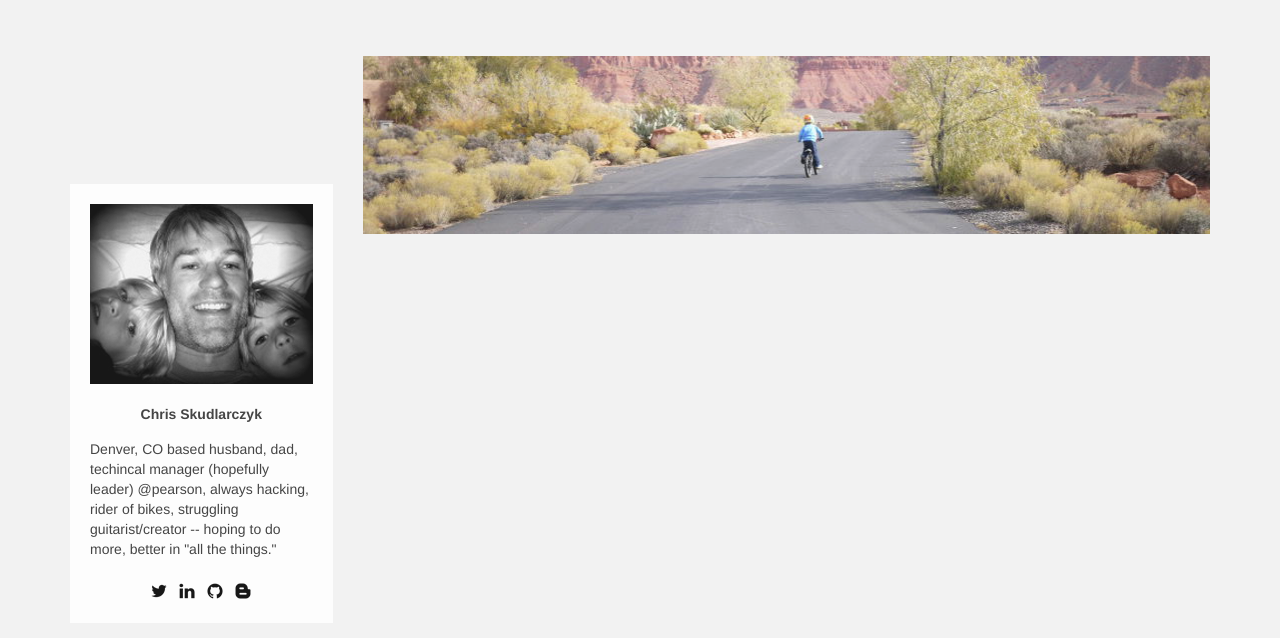
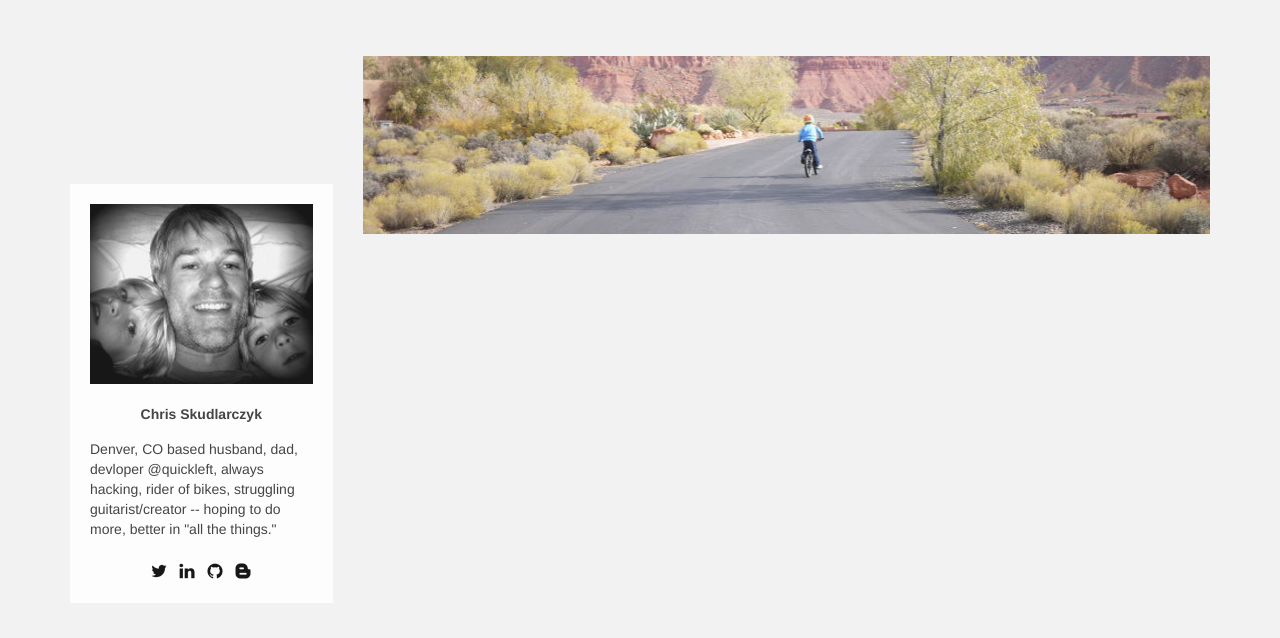
Before and after one commit to chris-skud/cskud, a plain HTML site: page main.html in a window 1280 px wide. Drawn offline with nearby package versions, Linux system fonts and the light colour scheme; no server answers.

Commit message:
update me text

```diff
--- a/main.html
+++ b/main.html
@@ -70,7 +70,7 @@
           <div style="text-align:center;font-weight:bold; padding-top: 20px">Chris Skudlarczyk</div>
           <div class="desc">
             Denver, CO based husband, dad,
-            techincal manager (hopefully leader) @pearson,
+            devloper @quickleft,
             always hacking,
             rider of bikes,
             struggling guitarist/creator
```
